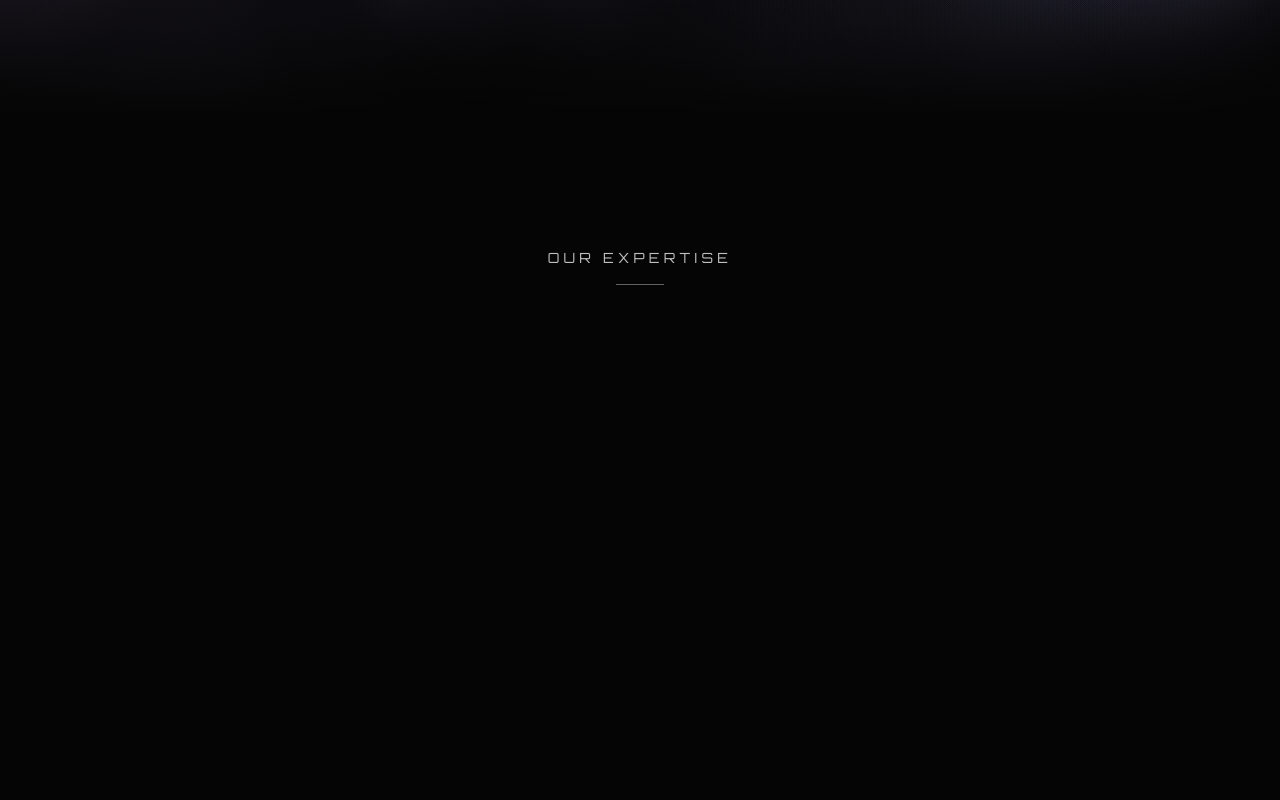
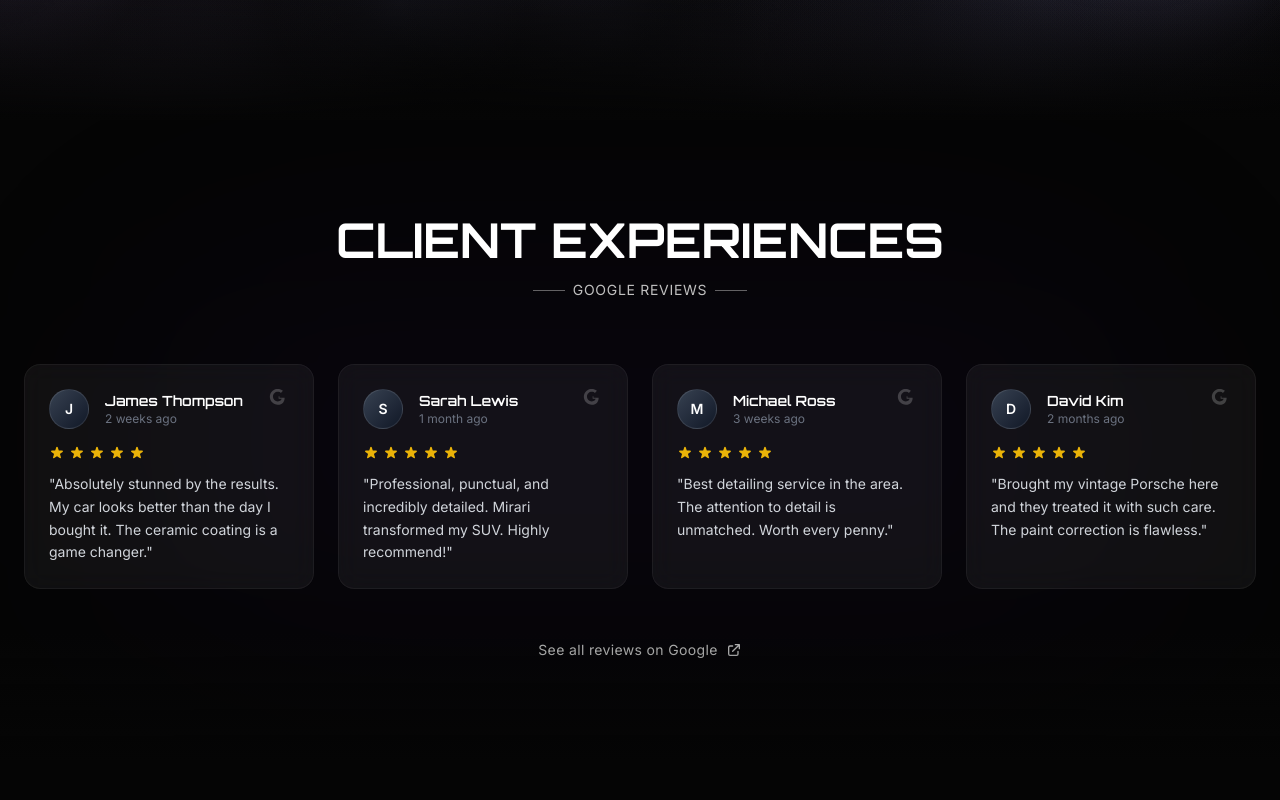
Before and after one commit to Hargrave-Labs/mirari_auto_detailing, a React (Vite) app: page / in a window 1280 px wide. Shown: the part 680-1480 px from the top of the page. Built offline with nearby package versions, Linux system fonts and the light colour scheme.

Commit message:
feat: Add Google Reviews, expand fog, and style footer/sections with seamless transitions

```diff
--- a/src/App.jsx
+++ b/src/App.jsx
@@ -3,6 +3,7 @@ import { AnimatePresence } from 'framer-motion';
 import Navbar from './components/Navbar';
 import ParticleFog from './components/ParticleFog';
 import Hero from './components/Hero';
+import ReviewsSection from './components/ReviewsSection';
 import Services from './components/Services';
 import Footer from './components/Footer';
 
@@ -19,6 +20,7 @@ function App() {
         <Hero onTransitionStart={() => setShowNavbar(true)} />
         {showNavbar && (
           <>
+            <ReviewsSection />
             <Services />
             <Footer />
           </>
--- a/src/components/Footer.jsx
+++ b/src/components/Footer.jsx
@@ -3,14 +3,7 @@ import { motion } from 'framer-motion';
 
 const Footer = () => {
     return (
-        <footer className="relative bg-mirari-black py-20 px-6 overflow-hidden border-t border-white/5">
-            {/* Background Car Silhouette Watermark */}
-            <div className="absolute top-1/2 left-1/2 -translate-x-1/2 -translate-y-1/2 opacity-[0.03] pointer-events-none">
-                <svg width="800" height="300" viewBox="0 0 400 150" className="w-[150vw] md:w-[80vw]">
-                    <path d="M20,60 C40,60 50,55 60,45 L90,20 C100,10 130,5 170,5 L230,5 C260,5 280,20 290,30 L320,55 C330,60 340,60 360,60 L370,60 L370,85 L20,85 Z" fill="currentColor" className="text-white" />
-                </svg>
-            </div>
-
+        <footer className="relative bg-mirari-black/50 backdrop-blur-md py-20 px-6 overflow-hidden border-t border-white/5 -mt-20 z-20 shadow-[0_-10px_40px_rgba(0,0,0,0.5)]">
             <div className="max-w-4xl mx-auto text-center relative z-10">
                 <motion.div
                     initial={{ opacity: 0, y: 30 }}
--- /dev/null
+++ b/src/components/ReviewsSection.jsx
@@ -0,0 +1,135 @@
+import React from 'react';
+import { motion } from 'framer-motion';
+
+// Mock Data for Initial Implementation
+const reviews = [
+    {
+        id: 1,
+        name: "James Thompson",
+        rating: 5,
+        text: "Absolutely stunned by the results. My car looks better than the day I bought it. The ceramic coating is a game changer.",
+        date: "2 weeks ago"
+    },
+    {
+        id: 2,
+        name: "Sarah Lewis",
+        rating: 5,
+        text: "Professional, punctual, and incredibly detailed. Mirari transformed my SUV. Highly recommend!",
+        date: "1 month ago"
+    },
+    {
+        id: 3,
+        name: "Michael Ross",
+        rating: 5,
+        text: "Best detailing service in the area. The attention to detail is unmatched. Worth every penny.",
+        date: "3 weeks ago"
+    },
+    {
+        id: 4,
+        name: "David Kim",
+        rating: 5,
+        text: "Brought my vintage Porsche here and they treated it with such care. The paint correction is flawless.",
+        date: "2 months ago"
+    }
+];
+
+const StarRating = () => (
+    <div className="flex gap-1 mb-3">
+        {[...Array(5)].map((_, i) => (
+            <svg key={i} className="w-4 h-4 text-yellow-500 fill-current" viewBox="0 0 20 20">
+                <path d="M9.049 2.927c.3-.921 1.603-.921 1.902 0l1.07 3.292a1 1 0 00.95.69h3.462c.969 0 1.371 1.24.588 1.81l-2.8 2.034a1 1 0 00-.364 1.118l1.07 3.292c.3.921-.755 1.688-1.54 1.118l-2.8-2.034a1 1 0 00-1.175 0l-2.8 2.034c-.784.57-1.838-.197-1.539-1.118l1.07-3.292a1 1 0 00-.364-1.118L2.98 8.72c-.783-.57-.38-1.81.588-1.81h3.461a1 1 0 00.951-.69l1.07-3.292z" />
+            </svg>
+        ))}
+    </div>
+);
+
+const ReviewsSection = () => {
+    return (
+        <section className="relative py-24 px-6 overflow-hidden z-20">
+            {/* Ambient Background Glow */}
+            <div className="absolute top-1/2 left-1/2 -translate-x-1/2 -translate-y-1/2 w-[80vw] h-[40vh] bg-mirari-fog-purple/10 blur-[120px] rounded-full pointer-events-none" />
+
+            <div className="max-w-7xl mx-auto relative z-10">
+                {/* Section Header */}
+                <motion.div
+                    initial={{ opacity: 0, y: 20 }}
+                    whileInView={{ opacity: 1, y: 0 }}
+                    transition={{ duration: 0.8 }}
+                    viewport={{ once: true }}
+                    className="text-center mb-16"
+                >
+                    <h2 className="text-3xl md:text-5xl font-heading font-bold text-white mb-4">
+                        CLIENT EXPERIENCES
+                    </h2>
+                    <div className="flex items-center justify-center gap-2 text-mirari-silver font-body tracking-wider uppercase text-sm">
+                        <span className="w-8 h-[1px] bg-mirari-silver/50" />
+                        Google Reviews
+                        <span className="w-8 h-[1px] bg-mirari-silver/50" />
+                    </div>
+                </motion.div>
+
+                {/* Reviews Grid */}
+                <div className="grid grid-cols-1 md:grid-cols-2 lg:grid-cols-4 gap-6">
+                    {reviews.map((review, index) => (
+                        <motion.div
+                            key={review.id}
+                            initial={{ opacity: 0, y: 30 }}
+                            whileInView={{ opacity: 1, y: 0 }}
+                            transition={{ duration: 0.6, delay: index * 0.1 }}
+                            viewport={{ once: true }}
+                            className="group p-6 rounded-2xl bg-white/5 backdrop-blur-md border border-white/5 hover:border-white/10 transition-all duration-300 hover:bg-white/10 hover:shadow-[0_0_30px_rgba(255,255,255,0.05)]"
+                        >
+                            {/* Header: Avatar & Name */}
+                            <div className="flex items-center gap-4 mb-4">
+                                <div className="w-10 h-10 rounded-full bg-gradient-to-br from-gray-700 to-gray-900 flex items-center justify-center text-white font-bold text-sm border border-white/10">
+                                    {review.name.charAt(0)}
+                                </div>
+                                <div>
+                                    <h3 className="text-white font-heading font-semibold text-sm">
+                                        {review.name}
+                                    </h3>
+                                    <p className="text-gray-500 text-xs font-body">
+                                        {review.date}
+                                    </p>
+                                </div>
+                            </div>
+
+                            <StarRating />
+
+                            <p className="text-gray-300 text-sm font-body leading-relaxed">
+                                "{review.text}"
+                            </p>
+
+                            {/* Google Icon Watermark */}
+                            <div className="absolute top-6 right-6 opacity-20">
+                                <svg width="20" height="20" viewBox="0 0 24 24" fill="currentColor" className="text-white">
+                                    <path d="M12.545,10.539h6.156c0.124,1.404-0.128,3.673-1.61,5.65c-1.397,1.865-3.815,2.775-6.545,2.775 c-5.264,0-9.545-4.281-9.545-9.545s4.281-9.545,9.545-9.545c2.32,0,4.484,0.78,6.172,2.333l-2.463,2.463 c-0.654-0.627-1.921-1.353-3.709-1.353c-3.133,0-5.78,2.532-5.78,5.78s2.648,5.78,5.78,5.78c3.085,0,4.352-1.892,4.64-3.102h-3.64 v-3.197H12.545z" />
+                                </svg>
+                            </div>
+                        </motion.div>
+                    ))}
+                </div>
+
+                {/* CTA / Google Link */}
+                <div className="text-center mt-12">
+                    <a
+                        href="https://www.google.com/search?q=Mirari+Auto+Detailing+Reviews"
+                        target="_blank"
+                        rel="noopener noreferrer"
+                        className="inline-flex items-center gap-2 text-mirari-silver hover:text-white transition-colors text-sm font-body tracking-wide border-b border-transparent hover:border-white pb-1"
+                    >
+                        See all reviews on Google
+                        <svg className="w-4 h-4" fill="none" stroke="currentColor" viewBox="0 0 24 24">
+                            <path strokeLinecap="round" strokeLinejoin="round" strokeWidth="2" d="M10 6H6a2 2 0 00-2 2v10a2 2 0 002 2h10a2 2 0 002-2v-4M14 4h6m0 0v6m0-6L10 14" />
+                        </svg>
+                    </a>
+                </div>
+            </div>
+
+            {/* Subtle Bottom Fade */}
+            <div className="absolute bottom-0 left-0 right-0 h-32 bg-gradient-to-t from-mirari-black to-transparent pointer-events-none z-10" />
+        </section>
+    );
+};
+
+export default ReviewsSection;
--- a/src/components/Services.jsx
+++ b/src/components/Services.jsx
@@ -71,16 +71,25 @@ const Services = () => {
     }, []);
 
     return (
-        <section ref={containerRef} className="py-24 md:py-32 px-6 bg-mirari-black relative z-10">
+        <section ref={containerRef} className="py-24 md:py-32 px-6 bg-transparent relative z-10">
             <div className="max-w-7xl mx-auto grid grid-cols-1 md:grid-cols-3 gap-8 md:gap-12">
                 <div className="col-span-1 md:col-span-3 text-center mb-16">
-                    <h2 className="text-sm font-heading tracking-[0.3em] text-mirari-silver mb-4">OUR EXPERTISE</h2>
-                    <div className="w-12 h-[1px] bg-mirari-silver mx-auto opacity-50"></div>
+                    <h2 className="text-3xl md:text-5xl font-heading font-bold text-white mb-4">
+                        OUR EXPERTISE
+                    </h2>
+                    <div className="flex items-center justify-center gap-2 text-mirari-silver font-body tracking-wider uppercase text-sm">
+                        <span className="w-8 h-[1px] bg-mirari-silver/50" />
+                        PREMIUM PACKAGES
+                        <span className="w-8 h-[1px] bg-mirari-silver/50" />
+                    </div>
                 </div>
                 {services.map((service, index) => (
                     <ServiceCard key={index} service={service} index={index} />
                 ))}
             </div>
+
+            {/* Subtle Bottom Fade */}
+            <div className="absolute bottom-0 left-0 right-0 h-32 bg-gradient-to-t from-mirari-black to-transparent pointer-events-none z-10" />
         </section>
     );
 };
```
